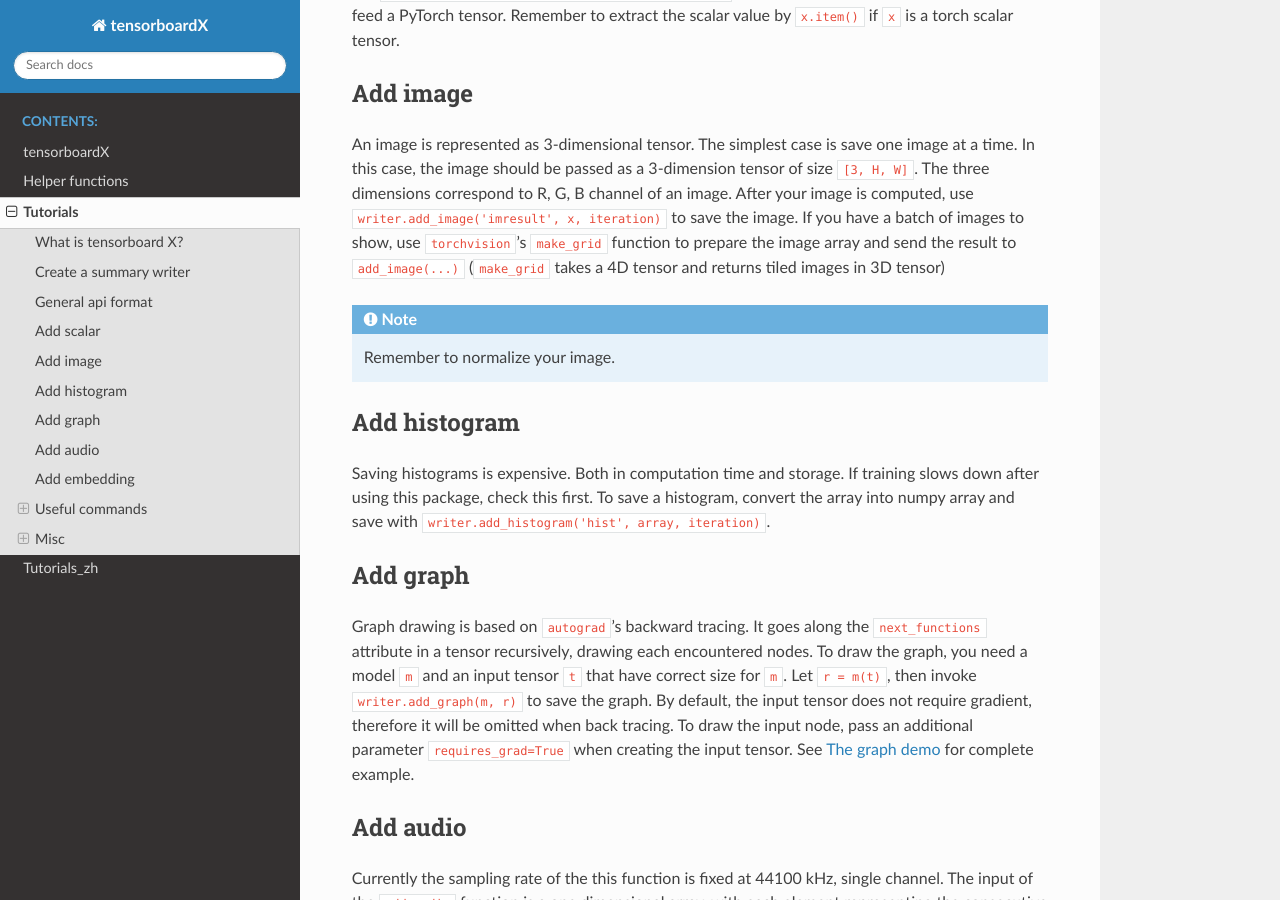
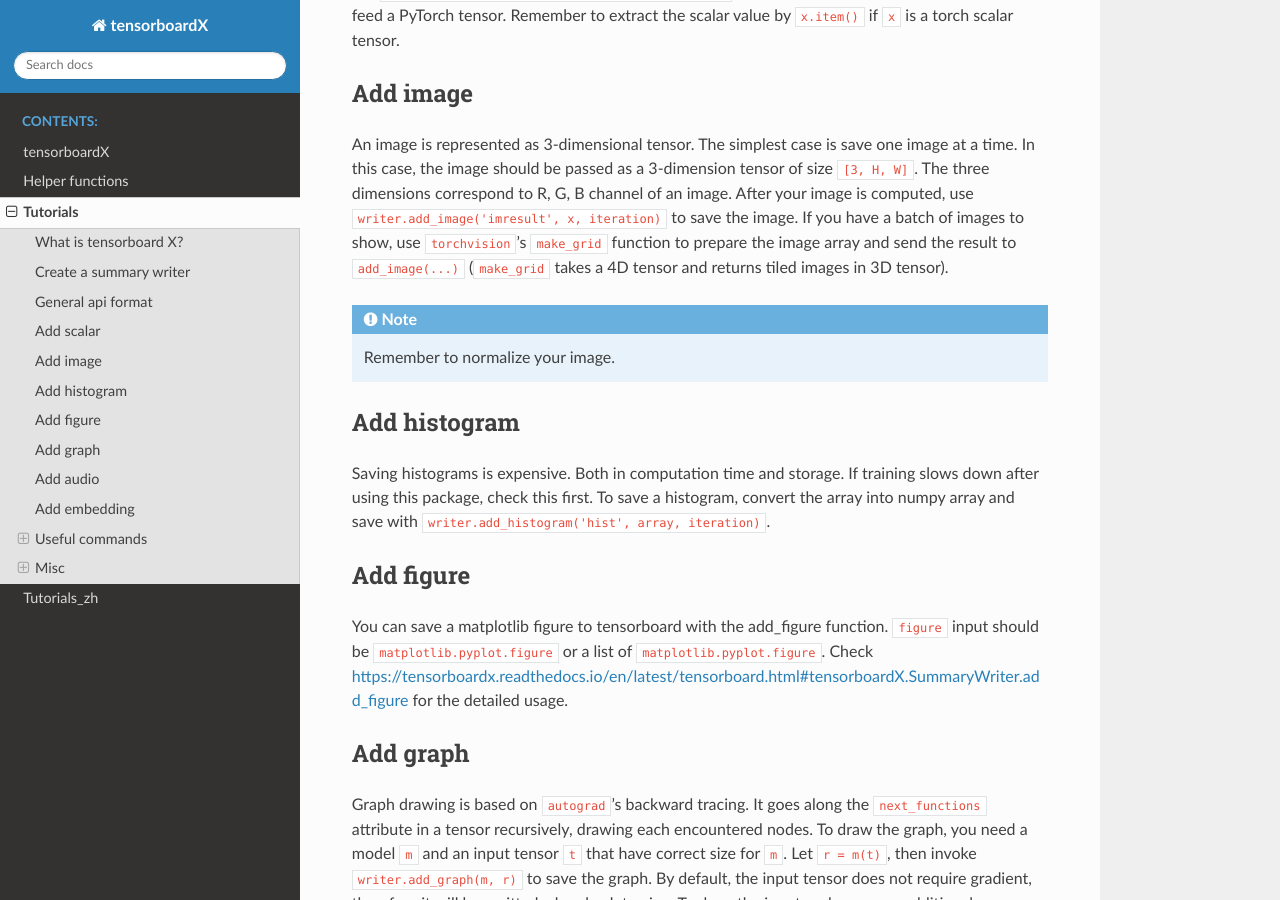
Before and after one commit to lanpa/tensorboardX, a Sphinx documentation site: the page built from docs/tutorial.rst, in a window 1280 px wide and 900 px high, scrolled down 1234 px. Built offline with Sphinx 7.4.7 and the Read the Docs theme 2.0.0, drawn with Linux system fonts in a browser that asks for light colours.

Commit message:
adds reference of add_figure in tutorial

```diff
--- a/docs/tutorial.rst
+++ b/docs/tutorial.rst
@@ -70,7 +70,7 @@ tensor of size ``[3, H, W]``. The three dimensions correspond to R, G, B channel
 an image. After your image is computed, use ``writer.add_image('imresult', x,
 iteration)`` to save the image. If you have a batch of images to show, use
 ``torchvision``'s ``make_grid`` function to prepare the image array and send the result
-to ``add_image(...)`` (``make_grid`` takes a 4D tensor and returns tiled images in 3D tensor)
+to ``add_image(...)`` (``make_grid`` takes a 4D tensor and returns tiled images in 3D tensor).
 
 .. Note::
 	Remember to normalize your image.
@@ -83,6 +83,11 @@ slows down after using this package, check this first. To save a histogram,
 convert the array into numpy array and save with ``writer.add_histogram('hist',
 array, iteration)``.
 
+
+Add figure
+----------
+You can save a matplotlib figure to tensorboard with the add_figure function. ``figure`` input should be ``matplotlib.pyplot.figure`` or a list of ``matplotlib.pyplot.figure``.
+Check `<https://tensorboardx.readthedocs.io/en/latest/tensorboard.html#tensorboardX.SummaryWriter.add_figure>`_ for the detailed usage.
 
 Add graph
 ---------
```
